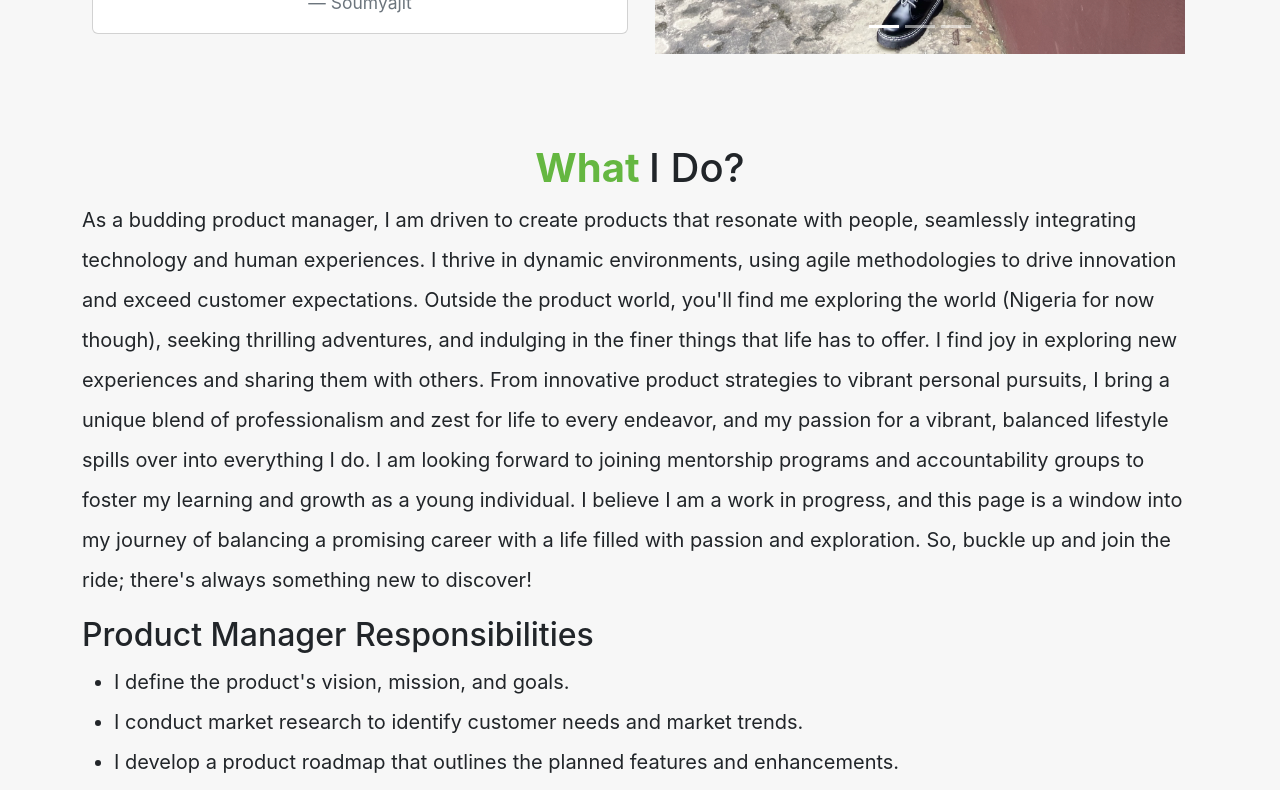
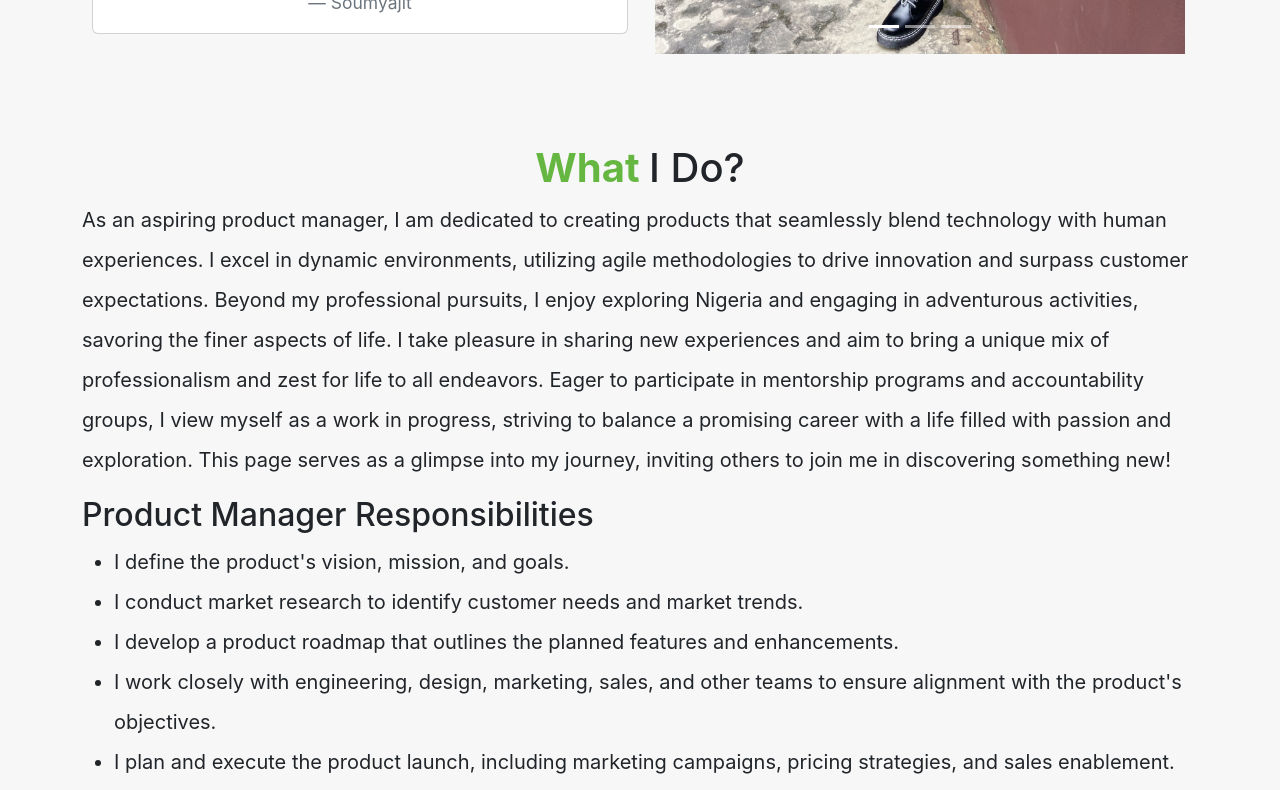
Before and after one commit to Khazz01/souza, a React (Create React App) app: page /about in a window 1280 px wide. Shown: the part 621-1411 px from the top of the page. Built offline with nearby package versions, Linux system fonts and the light colour scheme.

Commit message:
Update extensive.js

```diff
--- a/src/pages/About/extensive.js
+++ b/src/pages/About/extensive.js
@@ -3,7 +3,7 @@ import React from "react";
 function Extensive(){
 return (
     <div className="about-me-texts">
-              <p>As a budding product manager, I am driven to create products that resonate with people, seamlessly integrating technology and human experiences. I thrive in dynamic environments, using agile methodologies to drive innovation and exceed customer expectations. Outside the product world, you'll find me exploring the world (Nigeria for now though), seeking thrilling adventures, and indulging in the finer things that life has to offer. I find joy in exploring new experiences and sharing them with others. From innovative product strategies to vibrant personal pursuits, I bring a unique blend of professionalism and zest for life to every endeavor, and my passion for a vibrant, balanced lifestyle spills over into everything I do. I am looking forward to joining mentorship programs and accountability groups to foster my learning and growth as a young individual. I believe I am a work in progress, and this page is a window into my journey of balancing a promising career with a life filled with passion and exploration. So, buckle up and join the ride; there's always something new to discover!</p>
+              <p>As an aspiring product manager, I am dedicated to creating products that seamlessly blend technology with human experiences. I excel in dynamic environments, utilizing agile methodologies to drive innovation and surpass customer expectations. Beyond my professional pursuits, I enjoy exploring Nigeria and engaging in adventurous activities, savoring the finer aspects of life. I take pleasure in sharing new experiences and aim to bring a unique mix of professionalism and zest for life to all endeavors. Eager to participate in mentorship programs and accountability groups, I view myself as a work in progress, striving to balance a promising career with a life filled with passion and exploration. This page serves as a glimpse into my journey, inviting others to join me in discovering something new!</p>
 
 <h2>Product Manager Responsibilities</h2>
 <ul>
```
